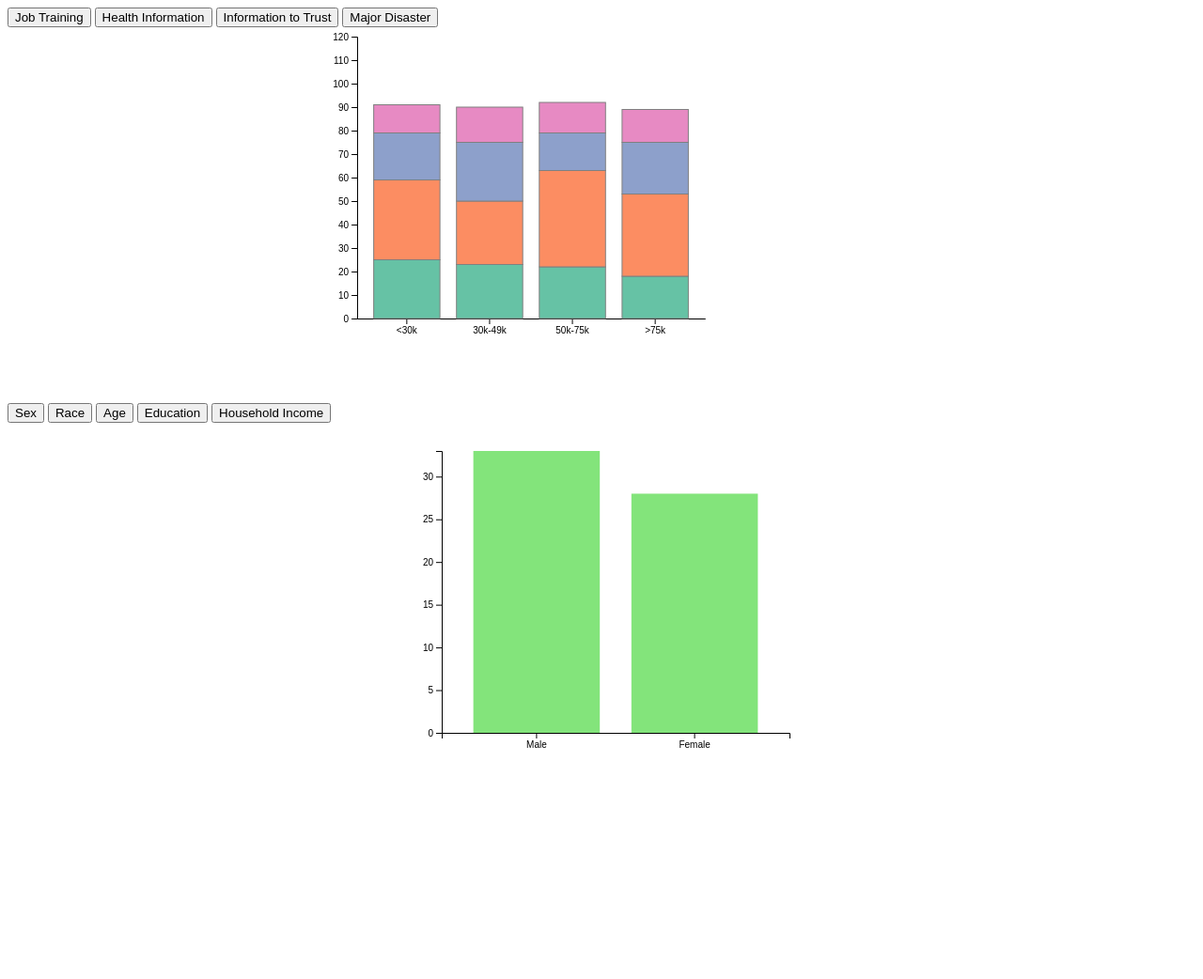
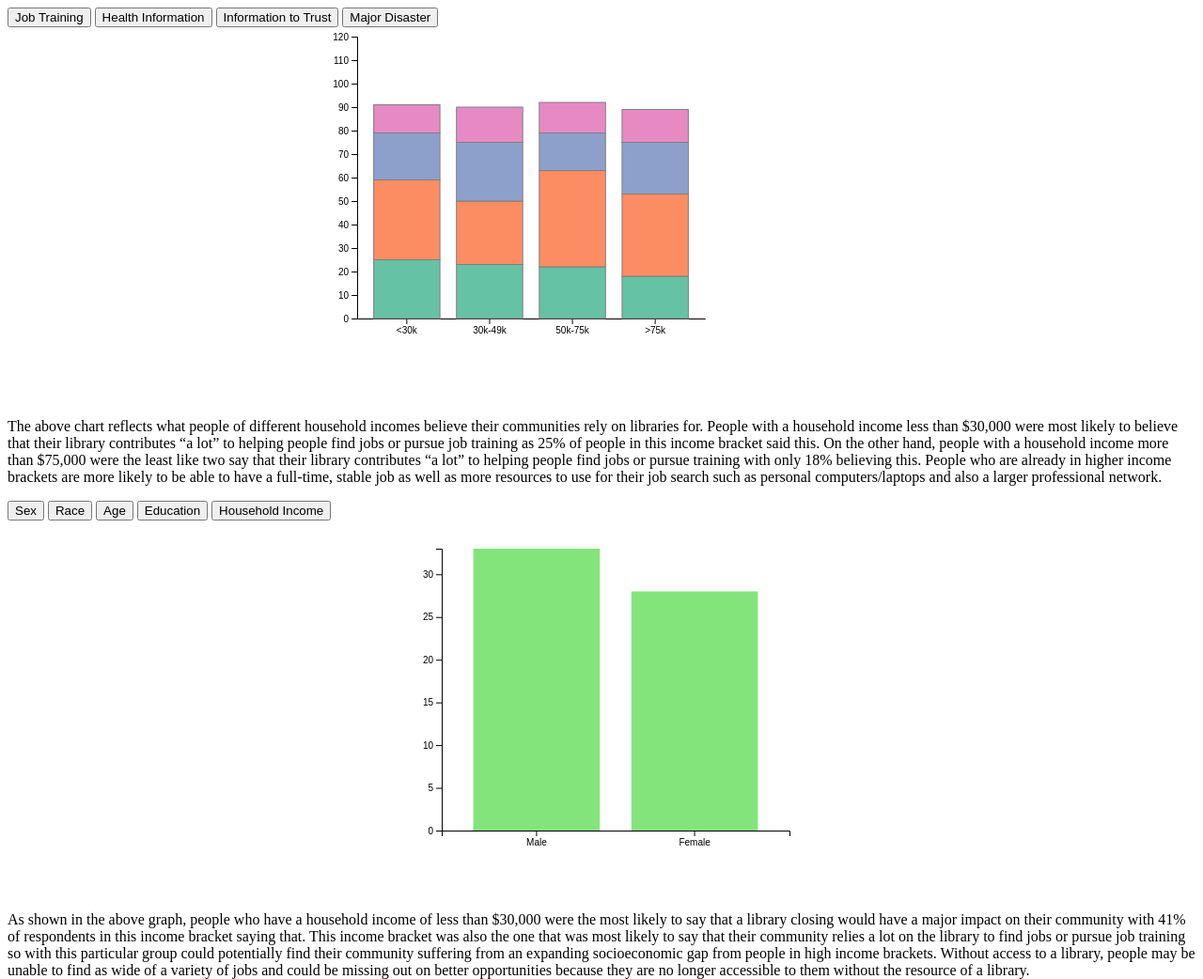
Before and after one commit to shaunak215/HCI-Group-Project-2, a plain HTML site: page index.html in a window 1280 px wide. Shown: the whole page at 94% size. Before the commit the page ends 850 px from the top, so only its background shows below. Drawn offline with nearby package versions, Linux system fonts and the light colour scheme.

Commit message:
some analysis

```diff
--- a/index.html
+++ b/index.html
@@ -300,15 +300,12 @@
        /* // Update the X axis
         x.domain(data.map(function(d) { return d.group; }))
         xAxis.call(d3.axisBottom(x))
-
         // Update the Y axis
         y.domain([0, d3.max(data, function(d) { return d.value }) ]);
         yAxis.transition().duration(1000).call(d3.axisLeft(y));
-
         // Create the u variable
         var u = svg.selectAll("rect")
             .data(data)
-
         u
             .enter()
             .append("rect") // Add a new rect for each new elements
@@ -320,7 +317,6 @@
             .attr("width", x.bandwidth())
             .attr("height", function(d) { return height - y(d.value); })
             .attr("fill", color)
-
         // If less group in the new dataset, I delete the ones not in use anymore
         u
             .exit()
@@ -332,6 +328,15 @@
     </script>
 </div>
 
+<div>
+  <p>The above chart reflects what people of different household incomes believe their communities rely on libraries for. People with
+    a household income less than $30,000 were most likely to believe that their library contributes “a lot” to helping people find
+    jobs or pursue job training as 25% of people in this income bracket said this. On the other hand, people with a household income
+    more than $75,000 were the least like two say that their library contributes “a lot” to helping people find jobs or pursue training
+    with only 18% believing this. People who are already in higher income brackets are more likely to be able to have a full-time,
+    stable job as well as more resources to use for their job search such as personal computers/laptops and also a larger professional
+     network. </p>
+</div>
 
 <!-- Create a div where the graph will take place -->
 <div id="my_dataviz">    <button onclick="update(data1, '#83e47b')">Sex</button>
@@ -441,3 +446,12 @@
     update(data1, "#83e47b")
 
 </script>
+
+<div>
+  <p>As shown in the above graph, people who have a household income of less than $30,000 were the most likely to say that a library
+    closing would have a major impact on their community with 41% of respondents in this income bracket saying that. This income
+    bracket was also the one that was most likely to say that their community relies a lot on the library to find jobs or pursue job
+    training so with this particular group could potentially find their community suffering from an expanding socioeconomic gap from
+    people in high income brackets. Without access to a library, people may be unable to find as wide of a variety of jobs and could
+     be missing out on better opportunities because they are no longer accessible to them without the resource of a library.</p>
+</div>
```
